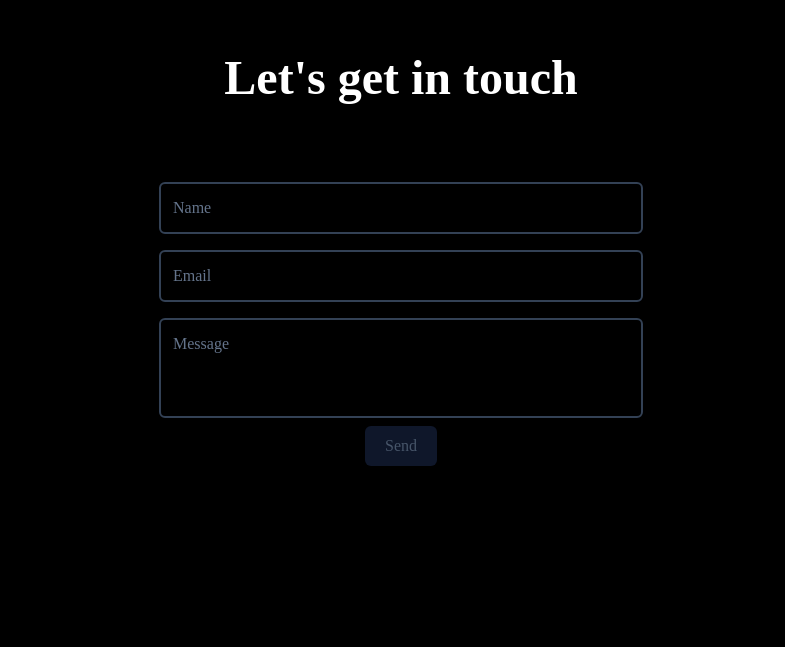
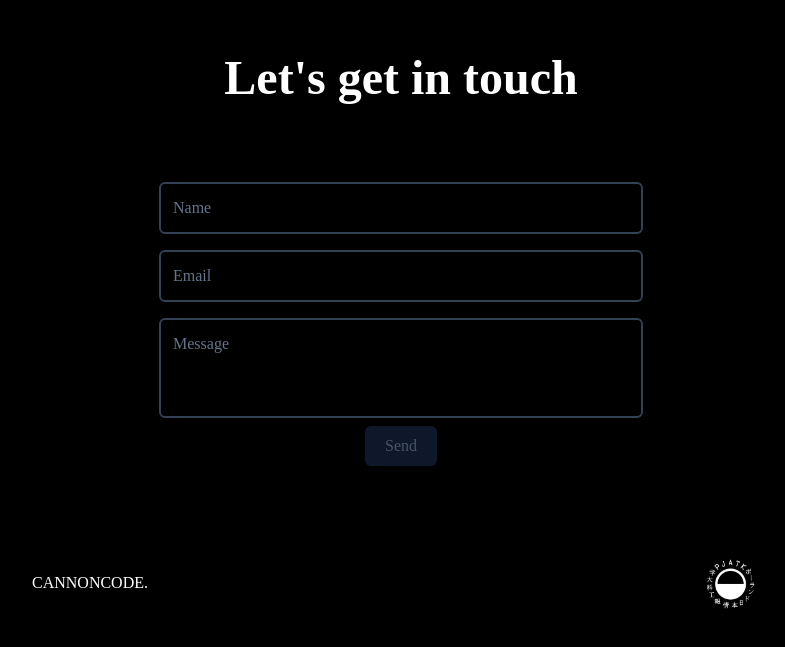
Before and after one commit to CannonCodeOrg/CannonCodeWeb, a React (Create React App) app: page / in a window 1280 px wide. Shown: the part 2968-3615 px from the top of the page, without its empty margins (239-1024 px from the left). Before the commit the page ends 3534 px from the top, so only its background shows below. Built offline with nearby package versions, Linux system fonts and the light colour scheme; the HTML template or start-up script is replaced by a standard one.

Commit message:
Added Footer

```diff
--- a/src/App.jsx
+++ b/src/App.jsx
@@ -3,15 +3,17 @@ import Home from "./components/Home";
 import Contact from "./components/Contact";
 import Projects from "./components/Projects";
 import About from "./components/About";
+import Footer from "./components/Footer";
 
 function App() {
   return (
-    <div className="w-full pb-[100px]">
+    <div className="w-full pb-[50px]">
       <Navbar />
       <Home />
       <About />
       <Projects />
       <Contact />
+      <Footer />
     </div>
   );
 }
--- /dev/null
+++ b/src/components/Footer.jsx
@@ -0,0 +1,19 @@
+import React from "react";
+import PjatkIcon from "../assets/images/PJATK.svg";
+
+const Footer = () => {
+  return (
+    <footer className="flex items-center justify-center bg-black text-white pt-20">
+      {/* CANNON ICON */}
+      <div className="mt-2 mx-auto">
+        CANNONCODE.
+      </div>
+
+      <div className="mt-2 mx-auto">
+        <a href="https://gdansk.pja.edu.pl/pl/"><img src={PjatkIcon} alt="PJATK Icon" className="w-20" /></a>
+      </div>
+    </footer>
+  );
+};
+
+export default Footer;
```
Also changed, not shown: src/assets/images/PJATK.svg (added), todo.txt.
